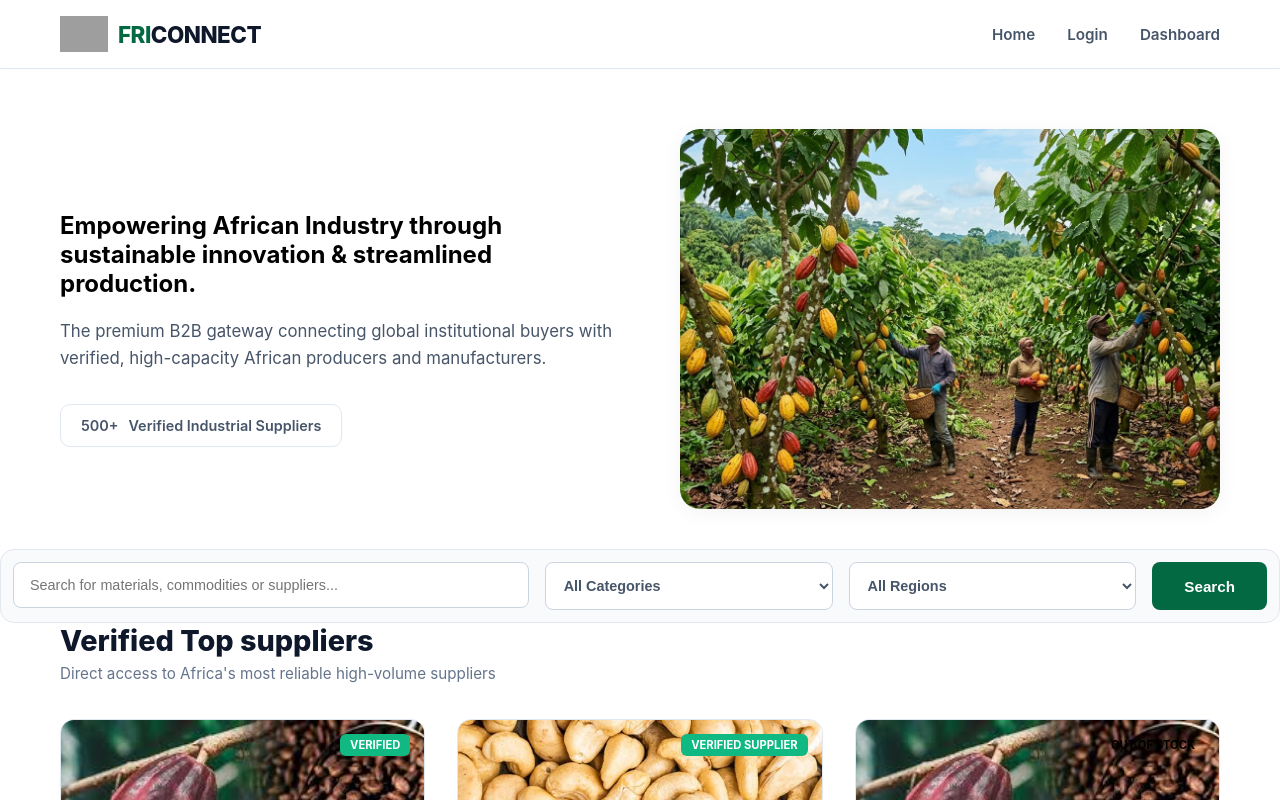
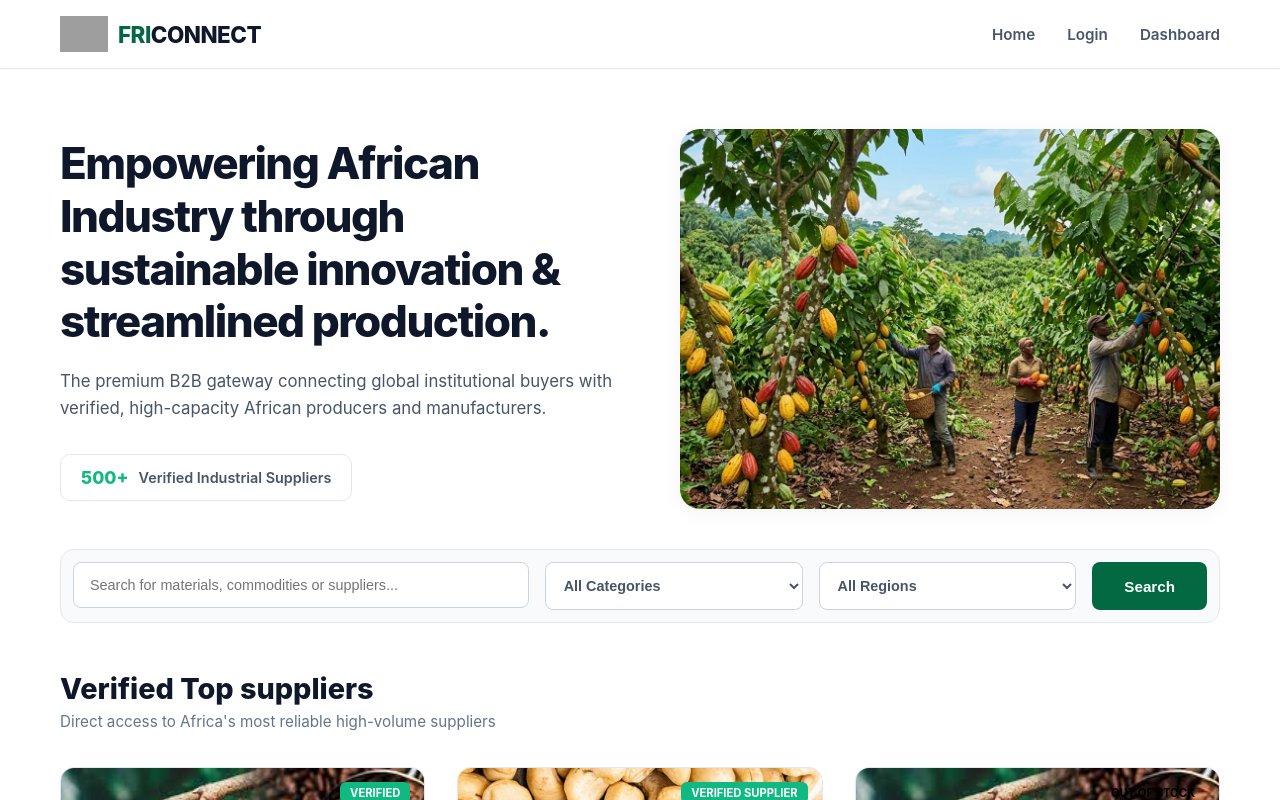
Before and after one commit to banga-low/africonnect-project, a React (Vite) app in the folder africonnect-project/: page /marketplace in a window 1280 px wide. Shown: the top 800 px of the page. Built offline with nearby package versions, Linux system fonts and the light colour scheme; grey boxes are pictures that could not be loaded.

Commit message:
add dom router to market place nav

```diff
--- a/africonnect-project/src/pages/MarketplacePage.jsx
+++ b/africonnect-project/src/pages/MarketplacePage.jsx
@@ -1,6 +1,6 @@
 import React, { useState, useEffect } from 'react';
-import { useNavigate } from 'react-router-dom';
-import { ChevronRight } from 'lucide-react'; // Added chevron for the AI cards
+import { useNavigate, Link } from 'react-router-dom'; // Included Link components for production client-side navigation
+import { ChevronRight } from 'lucide-react';
 import { dummyProducts } from '../data/dummyProducts';
 import './MarketplacePage.css';
 import cocoaFarmImg from '../assets/Marketplace/cocoa-farm.jpg';
@@ -12,7 +12,7 @@ function MarketplacePage() {
   const [searchQuery, setSearchQuery] = useState('');
   const [filteredProducts, setFilteredProducts] = useState(dummyProducts);
 
-  // Global event listener to redirect 'Submit Inquiry' clicks to the RFQ portal
+  // Intercepts button clicks to bypass the signup form and jump directly to the RFQ setup
   useEffect(() => {
     const handleGlobalInquiryClick = (e) => {
       if (e.target && e.target.textContent === 'Submit Inquiry') {
@@ -45,7 +45,7 @@ function MarketplacePage() {
     setFilteredProducts(matches);
   };
 
-  // Placeholder functions for future AI API connections
+  // Integration hooks for AI API microservice connections
   const handleAISupplierMatch = () => {
     console.log("Triggering Geospatial AI API to find closest supplier...");
     alert("Connecting to AI Model: Calculating closest geolocation routing metrics...");
@@ -62,7 +62,7 @@ function MarketplacePage() {
   };
 
   return (
-    <div className="marketplace-page-scope">
+    <div className="mkt-page-wrapper">
 
       {/* TOP NAVIGATION HEADER BAR */}
       <header className="mkt-navbar-header">
@@ -74,21 +74,22 @@ function MarketplacePage() {
           </span>
         </div>
 
+        {/* Swapped standard anchors for native React Router Link items to avoid Netlify 404s */}
         <nav className="mkt-nav-links-group">
-          <a href="/">Home</a>
-          <a href="/buyer-login">Login</a>
-          <a href="/buyer-dashboard">Dashboard</a>
+          <Link to="/">Home</Link>
+          <Link to="/buyer-login">Login</Link>
+          <Link to="/buyer-dashboard">Dashboard</Link>
         </nav>
       </header>
 
       {/* TWO-COLUMN HERO SECTION */}
       <section className="mkt-hero-container">
         <div className="mkt-hero-left">
-          <h1>Empowering African Industry through sustainable innovation & streamlined production.</h1>
+          <h1 className="mkt-hero-title">Empowering African Industry through sustainable innovation & streamlined production.</h1>
           <p className="mkt-hero-subtitle">The premium B2B gateway connecting global institutional buyers with verified, high-capacity African producers and manufacturers.</p>
 
           <div className="mkt-hero-badge">
-            <span>500+</span> Verified Industrial Suppliers
+            <span className="mkt-badge-highlight">500+</span> Verified Industrial Suppliers
           </div>
         </div>
 
@@ -98,7 +99,7 @@ function MarketplacePage() {
       </section>
 
       {/* SEARCH FILTER STRIP */}
-      <div className="search-filter-strip">
+      <div className="mkt-filter-strip">
         <form className="mkt-filter-bar" onSubmit={handleSearchExecute}>
           <div className="mkt-search-wrapper">
             <input
@@ -163,7 +164,7 @@ function MarketplacePage() {
         )}
       </section>
 
-      {/* ✅ HIGH-FIDELITY STAGGERED AI MODE SECTION */}
+      {/* HIGH-FIDELITY STAGGERED AI MODE SECTION */}
       <section className="mkt-ai-mode-section">
         <div className="mkt-ai-section-inner">
           <h2 className="mkt-ai-heading">
```
